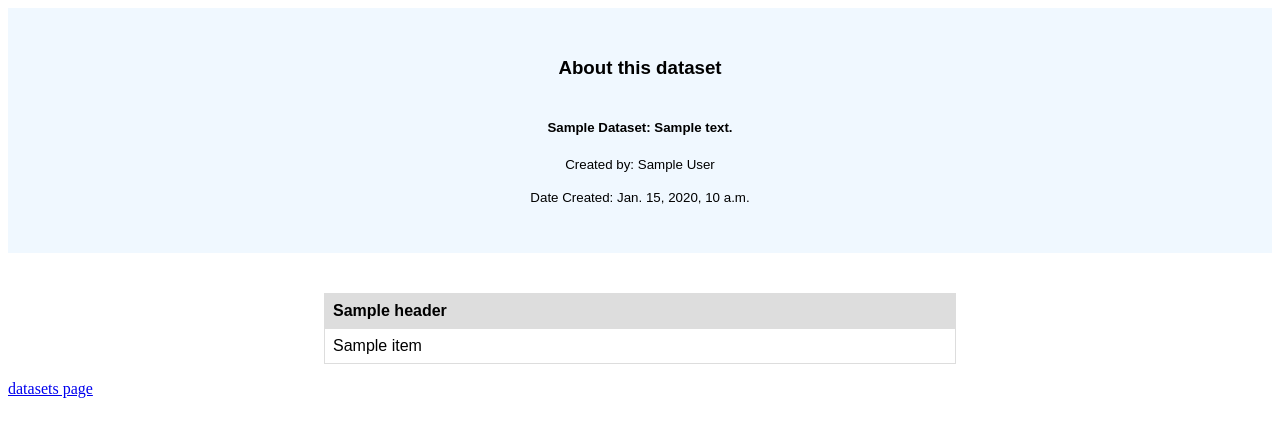
After one commit to kamali-sina/mini-kaggle, a Django app: template datasets/templates/datasets/detail.html in a window 1280 px wide. The commit adds this page. Shown: the top 437 px of the page. Run offline with Django 3.2, Linux system fonts and the light colour scheme; tables that the repository leaves empty hold one stand-in row (values such as "Sample post"); the template is opened without the code that fills it: values that come from a table or form of the project are taken from there, most other values are stand-ins (such as "Sample title", 1, 10 or a date in 2020).

Commit message:
add dataset detail page

```diff
--- a/datasets/models.py
+++ b/datasets/models.py
@@ -1,6 +1,4 @@
 from django.db import models
-from django.db.models.fields import files
-from django.utils import timezone
 from django.contrib.auth.models import User
 
 
--- /dev/null
+++ b/datasets/static/datasets/styles/detail.css
@@ -0,0 +1,30 @@
+.container{
+  padding-top: 5vh;
+  display: flex;
+  justify-content: center;
+}
+
+table {
+  font-family: arial, sans-serif;
+  border-collapse: collapse;
+  min-width: 50%;
+}
+
+td, th {
+  border: 1px solid #dddddd;
+  text-align: left;
+  padding: 8px;
+}
+
+.header {
+  background-color: #dddddd;
+}
+
+.about{
+  background-color: aliceblue;
+  display: flex;
+  align-items: center;
+  flex-direction: column;
+  font-family: arial, sans-serif;
+  padding: 30px;
+}
--- /dev/null
+++ b/datasets/templates/datasets/dataset_content.html
@@ -0,0 +1,17 @@
+<div class="container">
+    <table>
+        <tr class="header">
+            {% for h in csv.header %}
+            <th>{{ h }}</th>
+            {% endfor %}
+        </tr>
+
+        {% for row in csv.rows %}
+        <tr>
+            {% for item in row %}
+            <td>{{ item }}</td>
+            {% endfor %}
+        </tr>
+        {% endfor %}
+    </table>
+</div>
--- /dev/null
+++ b/datasets/templates/datasets/dataset_info.html
@@ -0,0 +1,6 @@
+<div class="about">
+    <h3>About this dataset</h3>
+    <h5>{{ dataset.title | title }}: {{ dataset.description }}</h5>
+    <small>Created by: {{ dataset.creator.first_name }} {{ dataset.creator.last_name }}</small><br>
+    <small>Date Created: {{ dataset.date_created }}</small><br>
+</div>
--- /dev/null
+++ b/datasets/templates/datasets/detail.html
@@ -0,0 +1,5 @@
+{% load static %}
+<link rel="stylesheet" type="text/css" href="{%static 'datasets/styles/detail.css' %}">
+{% include "datasets/dataset_info.html" %}
+{% include "datasets/dataset_content.html" %}
+<p><a href="{% url 'datasets:index' %}">datasets page</a></p>
--- a/datasets/templates/index.html
+++ b/datasets/templates/datasets/index.html
@@ -6,7 +6,7 @@
     {% endfor %}
 </ul>
 {% else %}
-    <h1>No datasets are available.</h1>
+<h1>No datasets are available.</h1>
 {% endif %}
 
 <p><a href="{% url 'datasets:upload' %}">upload a new file?</a></p>
--- a/datasets/templates/detail.html
+++ /dev/null
@@ -1,5 +0,0 @@
-<h1>{{ dataset.title }}</h1>
-<h2>Created by: {{ request.user.username }}</h2>
-<h2>Path: {{ dataset.file}}</h2>
-<p>Description: {{ dataset.description }}</p>
-<p><a href="{% url 'datasets:index' %}">datasets page</a></p>
--- a/datasets/urls.py
+++ b/datasets/urls.py
@@ -5,6 +5,6 @@ from . import views
 app_name = "datasets"
 urlpatterns = [
     path("", views.DatasetIndexView.as_view(), name="index"),
-    path("<int:pk>/", views.DatasetDetailView.as_view(), name="detail"),
+    path("<int:pk>/", views.dataset_detail_view, name="detail"),
     path("upload/", views.dataset_add_dataset, name="upload"),
 ]
```
Also changed, not shown: datasets/services/csv.py (added, +22 -0 lines), datasets/views.py (+34 -20 lines), datasets/templates/datasets/upload.html (renamed from datasets/templates/upload.html).
